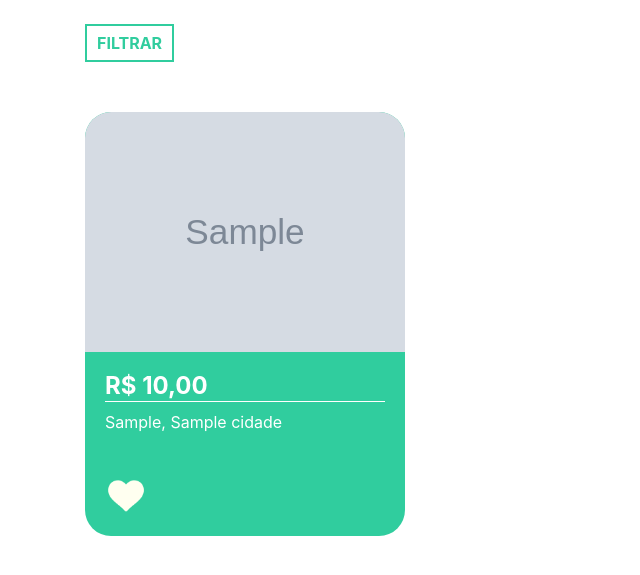
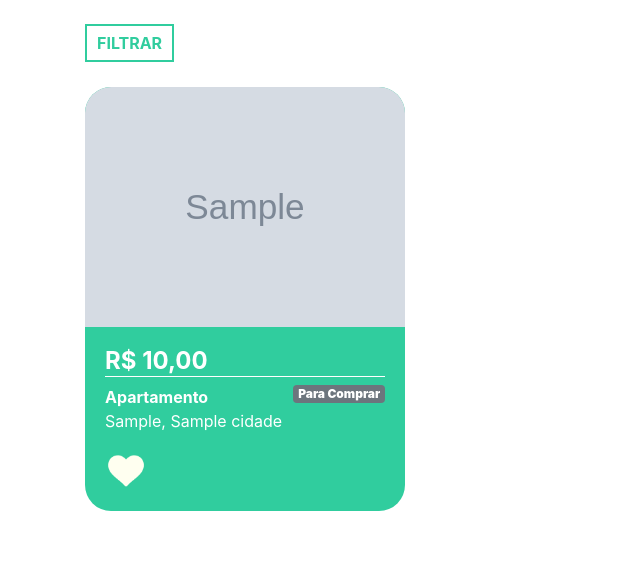
Before and after one commit to aguiardafa/projeto-imobiliaria, a Django app: page / in a window 1280 px wide. Shown: the part 66-641 px from the top of the page, without its empty margins (0-640 px from the left). Run offline with Django 4.2, Linux system fonts and the light colour scheme; a user stored in the database is signed in; tables that the repository leaves empty hold one stand-in row (values such as "Sample post"); grey boxes marked "Sample" are stand-in pictures.

Commit message:
feat(plataforma): implementa exibição do tipo do Imóvel e tipo do Anúncio com span Bootstrap customizado

```diff
--- a/plataforma/templates/agendamentos.html
+++ b/plataforma/templates/agendamentos.html
@@ -50,10 +50,10 @@
             </td>
             <td class="td_agendamentos">
                 {% if visita.imovel.tipo == "A" %}
-                <b>Alugar</b>
+                    <span class="badge badge-info"><b>Alugar</b></span>
                 {% endif %}
                 {% if visita.imovel.tipo == "V" %}
-                <b>Comprar</b>
+                    <span class="badge badge-secondary"><b>Comprar</b></span>
                 {% endif %}
             </td>
             <td class="td_agendamentos">
@@ -64,7 +64,7 @@
             <td class="td_agendamentos">{{visita.dia}}/{{visita.horario}}</td>
             <td class="td_agendamentos">
                 {% if visita.status == "A" %}
-                <span class="badge badge-info">Agendado</span>
+                <span class="badge badge-primary">Agendado</span>
                 {% endif %}
                 {% if visita.status == "F" %}
                 <span class="badge badge-success">Finalizado</span>
--- a/plataforma/templates/home.html
+++ b/plataforma/templates/home.html
@@ -25,8 +25,19 @@
                     <a class="a_none" href="{% url 'imovel' imovel.id %}">
                         <h4 class="valor">R$ {{imovel.valor | floatformat:2}}</h4>
                     </a>
+                    <div style="display: block;">
+                        <span>
+                            {% if imovel.tipo_imovel == "A" %}<b>Apartamento </b>{% endif %}
+                            {% if imovel.tipo_imovel == "C" %}<b>Casa </b>{% endif %}
+                        </span>
+                        {% if imovel.tipo == "A" %}
+                            <span class="badge badge-info" style="float: right;"><b>Para Alugar</b></span>
+                        {% endif %}
+                        {% if imovel.tipo == "V" %}
+                            <span class="badge badge-secondary" style="float: right;"><b>Para Comprar</b></span>
+                        {% endif %}
+                    </div>
                     <p>{{imovel.rua}}, {{imovel.cidade}}</p>
-                    <br>
                     <img width="15%" src="{% static 'plataforma/img/heart.png' %}">
                 </div>
             </div>
--- a/templates/static/plataforma/css/home.css
+++ b/templates/static/plataforma/css/home.css
@@ -11,7 +11,7 @@
 .card_imovel{
     background-color: #30CD9E;
     width: 20rem;
-    margin-top: 50px;
+    margin-top: 25px;
     border-radius: 26px;
 }
 
```
Also changed, not shown: plataforma/templates/imovel.html (+19 -9 lines).
